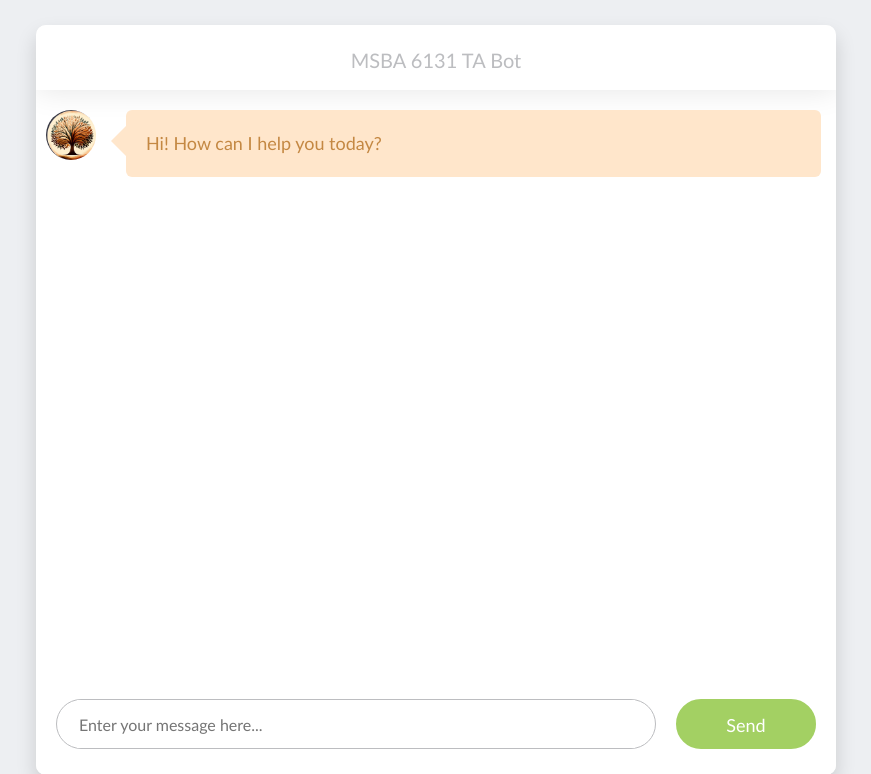
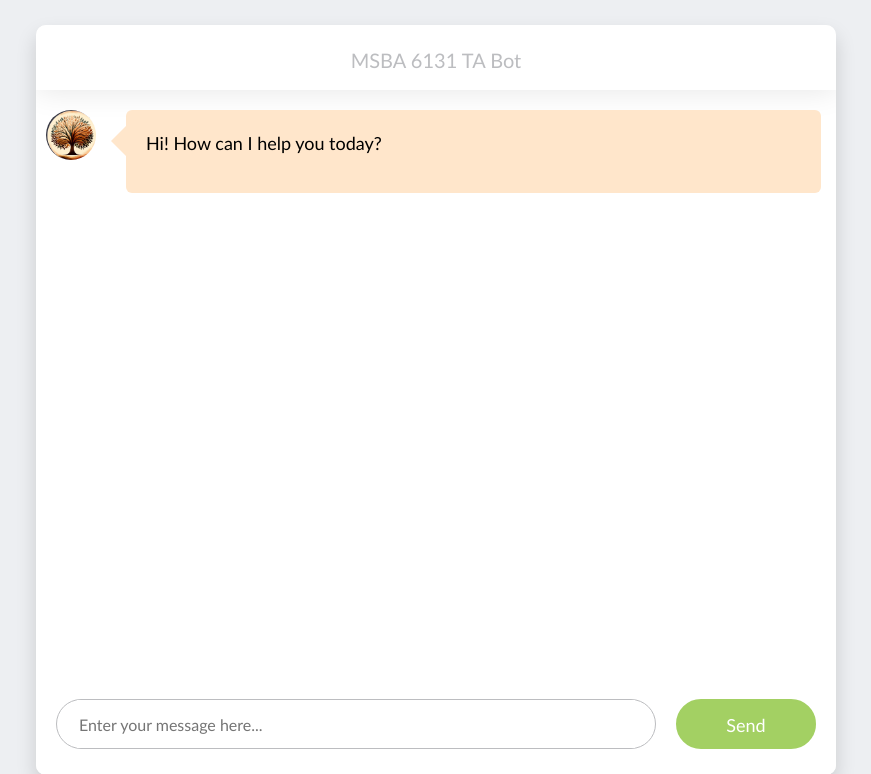
Before and after one commit to mochenyang/TABot, a Flask app: page / in a window 1280 px wide. Shown: the top 774 px of the page, without its empty margins (204-1075 px from the left). Run offline with Flask 3, Linux system fonts and the light colour scheme; some libraries are stand-ins or nearby versions.

Commit message:
UI adjustment and bot markdown rendering

```diff
--- a/static/style.css
+++ b/static/style.css
@@ -112,8 +112,8 @@ body {
   border-right-color: #ffe6cb;
 }
 .messages .message.left .text {
-  color: #c48843;
-  white-space: pre-wrap;
+  color: #000000;
+  /*white-space: pre-wrap;*/
 }
 .messages .message.left .avatar {
   float: left;
@@ -135,7 +135,7 @@ body {
   border-left-color: #c7eafc;
 }
 .messages .message.right .text {
-  color: #45829b;
+  color: #000000;
 }
 .messages .message.appeared {
   opacity: 1;
@@ -173,7 +173,7 @@ body {
 }
 .messages .message .text_wrapper .text {
   font-size: 18px;
-  font-weight: 300;
+  font-weight: 400;
 }
 
 .bottom_wrapper {
--- a/templates/index.html
+++ b/templates/index.html
@@ -6,6 +6,8 @@
     <link rel="stylesheet" href="https://maxcdn.bootstrapcdn.com/bootstrap/4.3.1/css/bootstrap.min.css">
     <link rel="stylesheet" type="text/css" href="/static/style.css">
     <script src="https://ajax.googleapis.com/ajax/libs/jquery/3.2.1/jquery.min.js"></script>
+    <script src="https://cdn.jsdelivr.net/npm/marked/marked.min.js"></script>
+    <!-- <script src="https://cdn.jsdelivr.net/npm/marked-highlight/lib/index.umd.js"></script> -->
 </head>
 
 <body>
@@ -42,7 +44,12 @@
                 return function () {
                     var $message;
                     $message = $($('.message_template').clone().html());
-                $message.addClass(_this.message_side).find('.text').html(_this.text);
+                    //$message.addClass(_this.message_side).find('.text').html(_this.text);
+                    $message.addClass(_this.message_side);
+                    // Check if the message is from the chatbot and convert Markdown to HTML
+                    var messageContent = _this.message_side === 'left' ? marked.parse(_this.text) : _this.text;
+                    $message.find('.text').html(messageContent);
+
                     $('.messages').append($message);
                     return setTimeout(function () {
                         return $message.addClass('appeared');
@@ -59,7 +66,6 @@
                 $message_input = $('.message_input');
                 return $message_input.val();
             };
-
 
             sendMessage = function (text) {
                 var $messages, message;
@@ -81,12 +87,11 @@
                 message.draw();
 
                 // Call getResponse() to get the chatbot's response
-$.get("/get", { msg: text }).done(function(data) {
+                $.get("/get", { msg: text }).done(function (data) {
                     var botMessage = new Message({
                         text: data,
                         message_side: 'left'
                     });
-
 
                     // Draw bot message
                     botMessage.draw();
@@ -113,7 +118,6 @@ return $messages.animate({ scrollTop: $messages.prop('scrollHeight') }, 300);
 
         });
     }.call(this));
-
 </script>
 
 </body>
```
Lines whose indentation alone changed are shown as unchanged.
